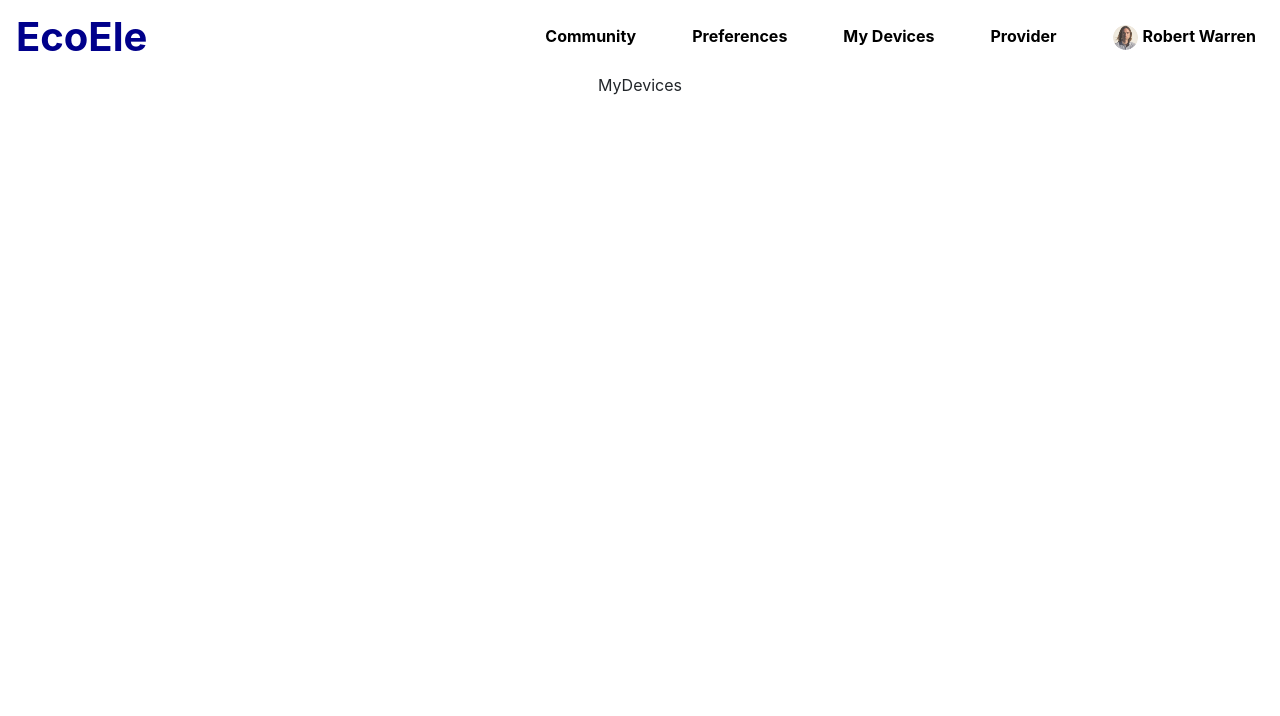
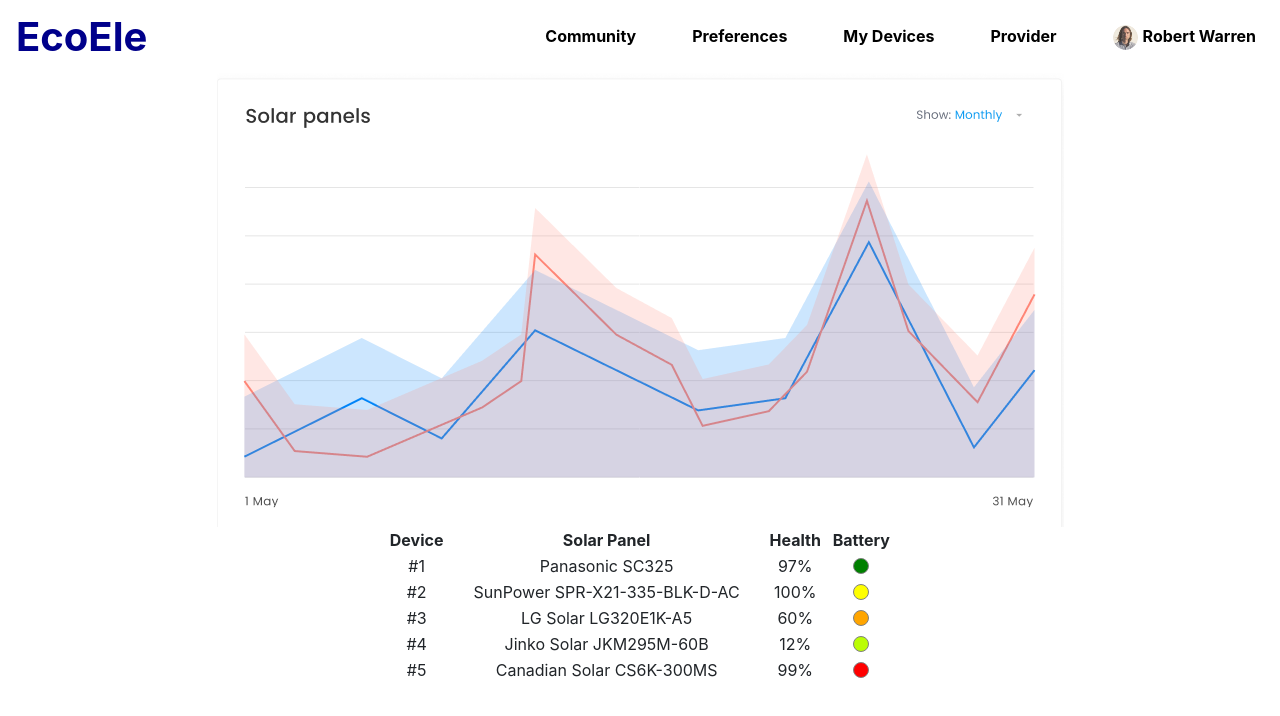
Before and after one commit to Boohi/cs-e5220, a React (Create React App) app in the folder ui-construction/: page /mydevices in a window 1280 px wide. Shown: the top 716 px of the page. Built offline with nearby package versions, Linux system fonts and the light colour scheme.

Commit message:
My devices implemented

```diff
--- a/ui-construction/src/components/MyDevices.js
+++ b/ui-construction/src/components/MyDevices.js
@@ -4,7 +4,49 @@ export default class MyDevices extends Component {
     render() {
         return (
             <div>
-                MyDevices
+                <img src="/device_chart.PNG" alt="Device chart"></img>
+                <table className="device-table">
+                    <thead>
+                        <tr>
+                            <th>Device</th>
+                            <th>Solar Panel</th>
+                            <th>Health</th>
+                            <th>Battery</th>
+                        </tr>
+                    </thead>
+                    <tbody>
+                        <tr>
+                            <td>#1</td>
+                            <td>Panasonic SC325</td>
+                            <td>97%</td>
+                            <td><div className="battery-bubble green"></div></td>
+                        </tr>
+                        <tr>
+                            <td>#2</td>
+                            <td>SunPower SPR-X21-335-BLK-D-AC</td>
+                            <td>100%</td>
+                            <td><div className="battery-bubble yellow"></div></td>
+                        </tr>
+                        <tr>
+                            <td>#3</td>
+                            <td>LG Solar LG320E1K-A5</td>
+                            <td>60%</td>
+                            <td><div className="battery-bubble orange"></div></td>
+                        </tr>
+                        <tr>
+                            <td>#4</td>
+                            <td>Jinko Solar JKM295M-60B</td>
+                            <td>12%</td>
+                            <td><div className="battery-bubble lightgreen"></div></td>
+                        </tr>
+                        <tr>
+                            <td>#5</td>
+                            <td>Canadian Solar CS6K-300MS</td>
+                            <td>99%</td>
+                            <td><div className="battery-bubble red"></div></td>
+                        </tr>
+                    </tbody>
+                </table>
             </div>
         )
     }
--- a/ui-construction/src/components/styles.css
+++ b/ui-construction/src/components/styles.css
@@ -60,3 +60,38 @@ button {
 form {
     margin: 15px;
 }
+
+.device-table {
+    width: 40%;
+    margin-right: auto;
+    margin-left: auto;
+}
+
+.battery-bubble {
+    width: 16px;
+    height: 16px;
+    border-radius: 8px;
+    margin-left: auto;
+    margin-right: auto;
+    border: 1px solid grey;
+}
+
+.red {
+    background-color: red;
+}
+
+.green {
+    background-color: green;
+}
+
+.yellow {
+    background-color: yellow;
+}
+
+.orange {
+    background-color: orange;
+}
+
+.lightgreen {
+    background-color: rgb(187, 253, 4);
+}
```
Also changed, not shown: ui-construction/public/device_chart.PNG (added).
